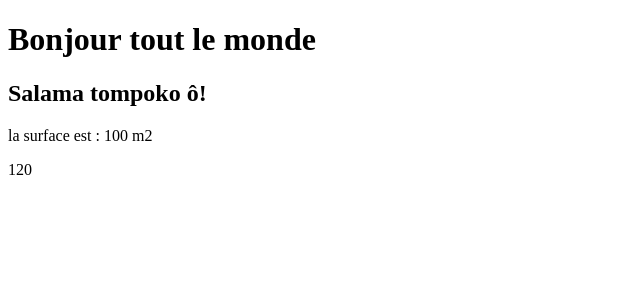
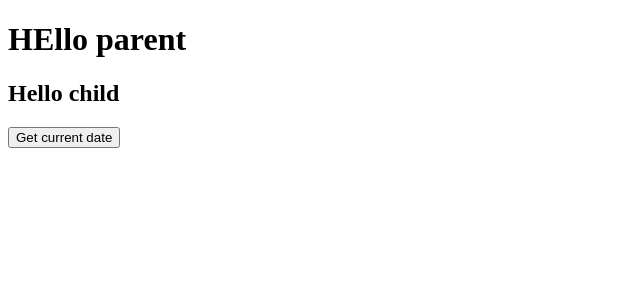
Before and after one commit to fandrianarisataGithub/Master-vue, a Vue app: page / in a window 1280 px wide. Shown: the top 300 px of the page, without its empty margins (0-640 px from the left). Built offline with nearby package versions, Linux system fonts and the light colour scheme.

Commit message:
custum event

```diff
--- a/src/App.vue
+++ b/src/App.vue
@@ -1,32 +1,19 @@
 <template>
     <div>
-        <h1>Bonjour tout le monde</h1>
-        <h2>{{ message }}</h2>
-        <p>
-            la surface est : {{ surface }}
-        </p>
-        <p>
-            {{ list[1].qte }}
-        </p>
+        <Parent />
     </div>
 </template>
 <script>
-    export default {
+import Parent from './components/Parent.vue';
+
+export default {
         data(){
             return{
-                message : "Salama tompoko ô!",
-                surface : '100 m2',
-                list : [
-                    {
-                        nom : 'Pomme',
-                        qte : 22
-                    },
-                    {
-                        nom : 'Banane',
-                        qte : 120
-                    }
-                ]
+
             }
+        },
+        components : {
+            Parent
         }
     }
 </script>
--- /dev/null
+++ b/src/components/Child.vue
@@ -0,0 +1,23 @@
+<template>
+    <div>
+        <h2>{{ dataChild }}</h2>
+        <div>
+            <button @click="getCurrentDate">Get current date</button>
+        </div>
+    </div>
+</template>
+<script>
+export default {
+    props : ['dataChild'],
+    data(){
+        return {
+            dateNow : new Date()
+        }
+    },
+    methods : {
+        getCurrentDate(){
+            this.$emit('send-date-to-parent', this.dateNow);
+        }
+    }
+}
+</script>
--- /dev/null
+++ b/src/components/Parent.vue
@@ -0,0 +1,27 @@
+<template>
+    <div>
+        <h1>HEllo parent</h1>
+        <h1>{{ dateParent }}</h1>
+        <Child @send-date-to-parent = "getDate" :data-child = "msg"/>
+    </div>
+</template>
+<script>
+import Child from './Child.vue';
+
+export default {
+    data(){
+        return {
+            msg : 'Hello child',
+            dateParent : null
+        }
+    },
+    components : {
+        Child
+    },
+    methods : {
+        getDate(data){
+            this.dateParent = data;
+        }
+    }
+}
+</script>
```
